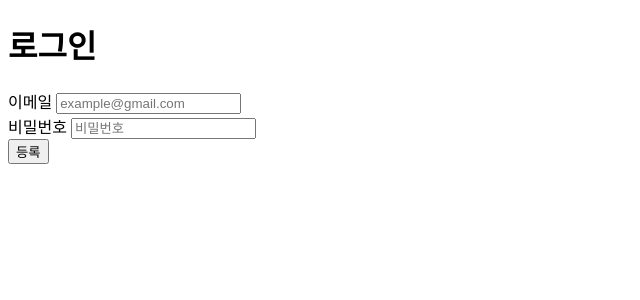
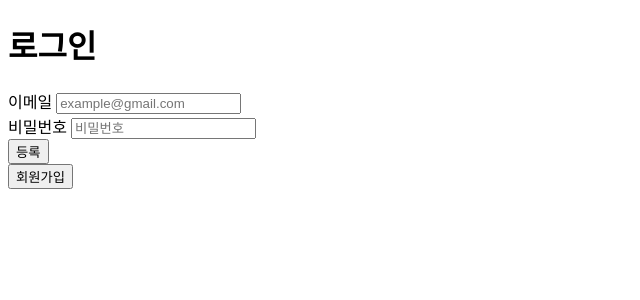
Before and after one commit to JungbeomLee/SEM.Community-FLASK, a Flask app: page /login in a window 1280 px wide. Shown: the top 300 px of the page, without its empty margins (0-640 px from the left). Run offline with Flask 2, Linux system fonts and the light colour scheme.

Commit message:
REFACTOR(register button) : Add register button in login button

```diff
--- a/templates/login.html
+++ b/templates/login.html
@@ -42,8 +42,8 @@
                     <button type="submit" onsubmit="return false;" class="login_btn" id="login_submit">등록</button>
 
                 </form>
-            </div>
-        </div>
+                <button type="button" onclick="location.href='/register' ">회원가입</button>
+
 </body>
 
 <script src="../static/js/login.js"></script>
```
